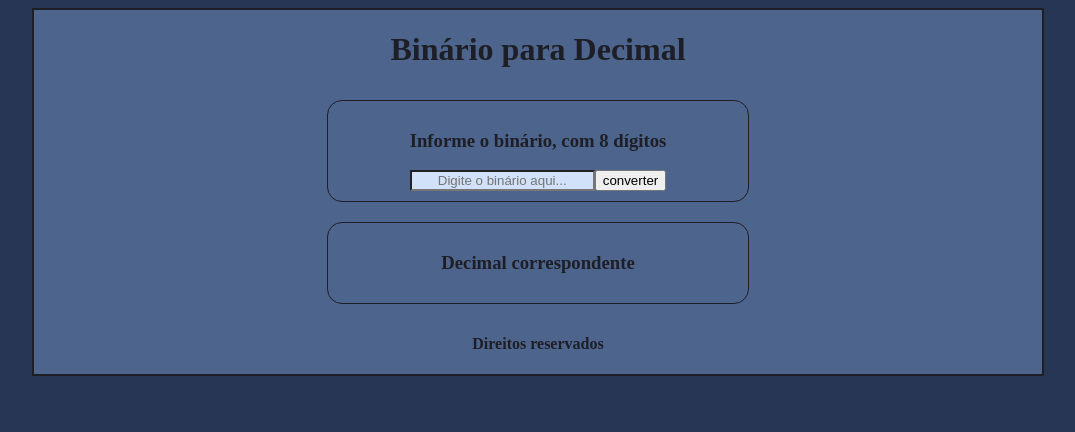
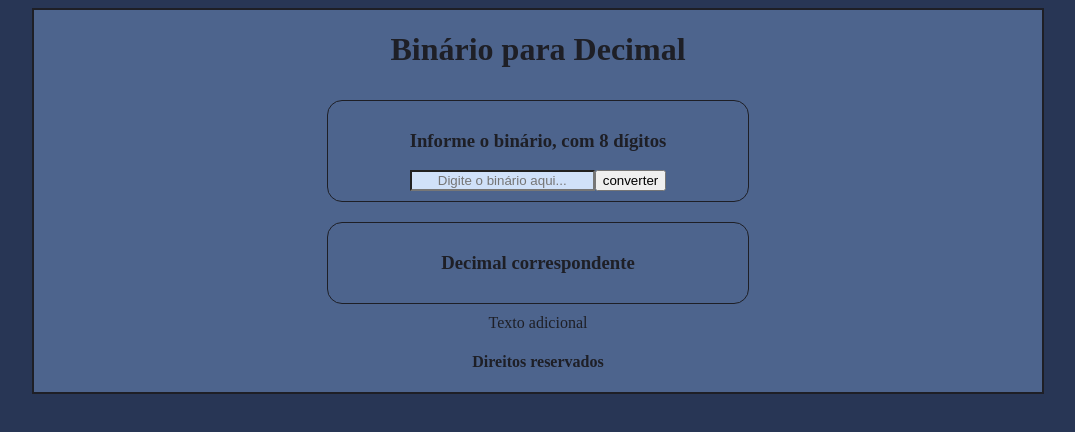
Before and after one commit to WENDEL4891/binaryToDecimal, a Next.js app: page / in a window 1280 px wide. Shown: the top 432 px of the page, without its empty margins (102-1177 px from the left). Built offline with nearby package versions, Linux system fonts and the light colour scheme.

Commit message:
Criação de nova branch de teste.

```diff
--- a/pages/App.jsx
+++ b/pages/App.jsx
@@ -14,6 +14,7 @@ export default function App(props) {
         <Layout >
             <Input setInputValue={setInputValue} />
             <Output inputValue={inputValue}/>
+            <div>Texto adicional</div>
         </Layout>
     )
 }
```
